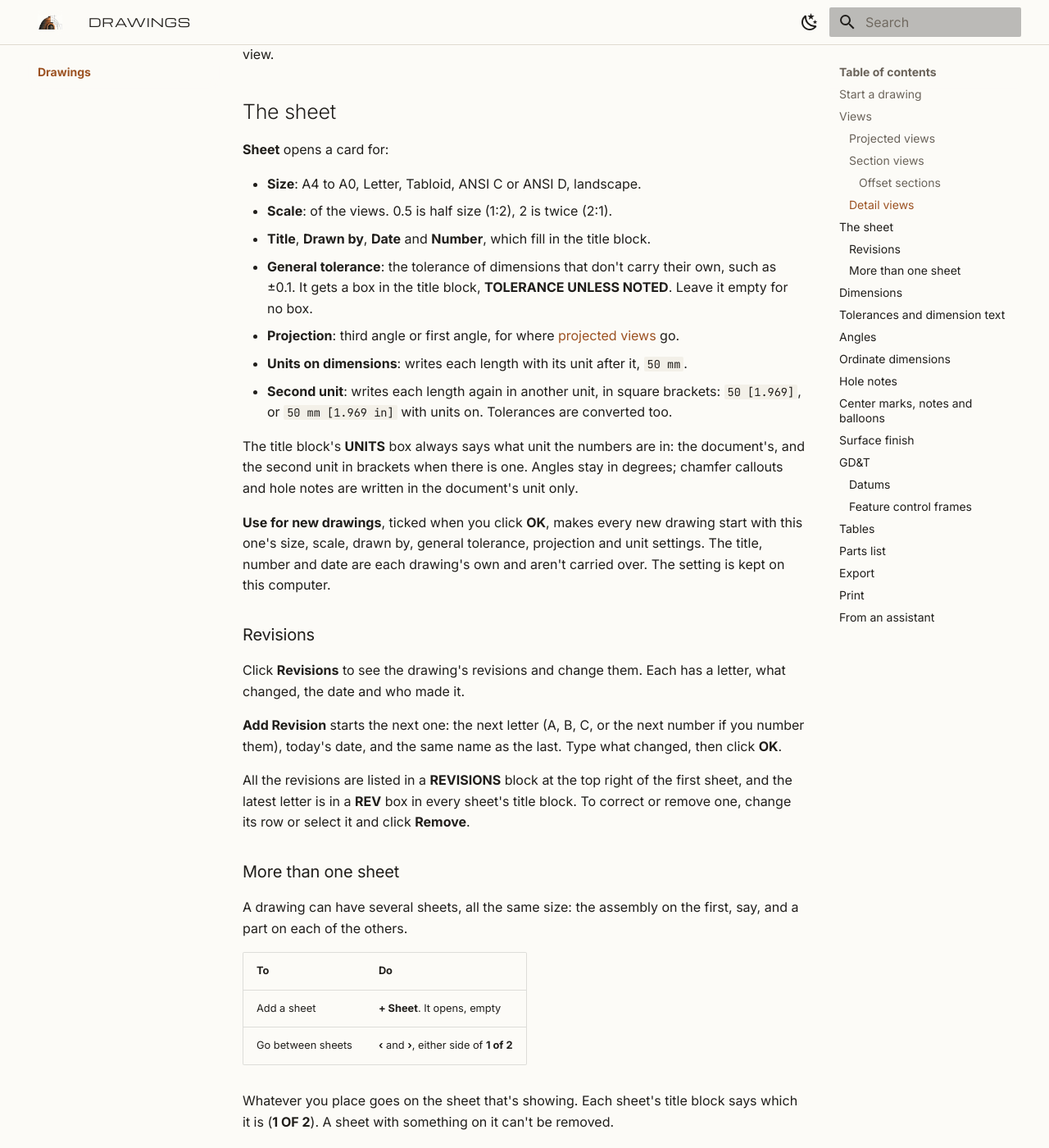
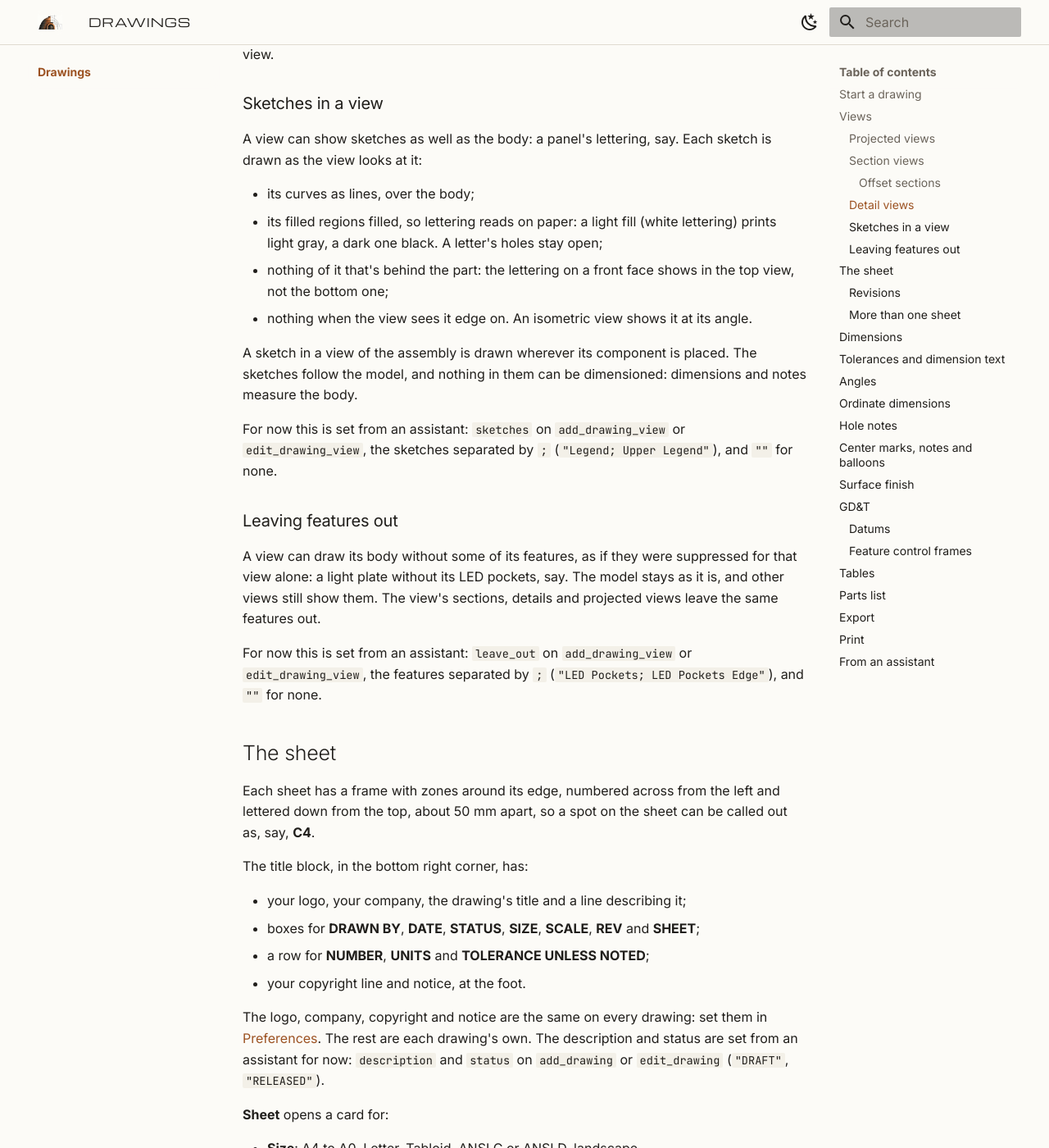
Before and after one commit to invictuscockpits/invictuscad-docs, an MkDocs documentation site: the page built from docs/drawings/index.md, in a window 1280 px wide and 1400 px high, scrolled down 3482 px. Shown: the whole window at 82% size. Built offline with MkDocs 1.6.1 and Material for MkDocs 9.7.7, drawn with Linux system fonts in a browser that asks for light colours; some of the changed text lies outside the part shown.

Commit message:
0.12.3: sketches in drawing views and features left out; the zoned frame and new title block; Preferences > Drawings (company, copyright, notice, logo)

```diff
--- a/docs/drawings/index.md
+++ b/docs/drawings/index.md
@@ -121,15 +121,58 @@ keeps the hatching.
 
 Sections and details follow the model, and you can dimension and note them like any other view.
 
+### Sketches in a view
+
+A view can show sketches as well as the body: a panel's lettering, say. Each sketch is drawn as the
+view looks at it:
+
+- its curves as lines, over the body;
+- its filled regions filled, so lettering reads on paper: a light fill (white lettering) prints
+  light gray, a dark one black. A letter's holes stay open;
+- nothing of it that's behind the part: the lettering on a front face shows in the top view, not
+  the bottom one;
+- nothing when the view sees it edge on. An isometric view shows it at its angle.
+
+A sketch in a view of the assembly is drawn wherever its component is placed. The sketches follow
+the model, and nothing in them can be dimensioned: dimensions and notes measure the body.
+
+For now this is set from an assistant: `sketches` on `add_drawing_view` or `edit_drawing_view`,
+the sketches separated by `;` (`"Legend; Upper Legend"`), and `""` for none.
+
+### Leaving features out
+
+A view can draw its body without some of its features, as if they were suppressed for that view
+alone: a light plate without its LED pockets, say. The model stays as it is, and other views still
+show them. The view's sections, details and projected views leave the same features out.
+
+For now this is set from an assistant: `leave_out` on `add_drawing_view` or `edit_drawing_view`,
+the features separated by `;` (`"LED Pockets; LED Pockets Edge"`), and `""` for none.
+
 ## The sheet
+
+Each sheet has a frame with zones around its edge, numbered across from the left and lettered down
+from the top, about 50 mm apart, so a spot on the sheet can be called out as, say, **C4**.
+
+The title block, in the bottom right corner, has:
+
+- your logo, your company, the drawing's title and a line describing it;
+- boxes for **DRAWN BY**, **DATE**, **STATUS**, **SIZE**, **SCALE**, **REV** and **SHEET**;
+- a row for **NUMBER**, **UNITS** and **TOLERANCE UNLESS NOTED**;
+- your copyright line and notice, at the foot.
+
+The logo, company, copyright and notice are the same on every drawing: set them in
+[Preferences](../getting-started/preferences.md#drawings). The rest are each drawing's own. The
+description and status are set from an assistant for now: `description` and `status` on
+`add_drawing` or `edit_drawing` (`"DRAFT"`, `"RELEASED"`).
 
 **Sheet** opens a card for:
 
 - **Size**: A4 to A0, Letter, Tabloid, ANSI C or ANSI D, landscape.
 - **Scale**: of the views. 0.5 is half size (1:2), 2 is twice (2:1).
 - **Title**, **Drawn by**, **Date** and **Number**, which fill in the title block.
-- **General tolerance**: the tolerance of dimensions that don't carry their own, such as ±0.1. It
-  gets a box in the title block, **TOLERANCE UNLESS NOTED**. Leave it empty for no box.
+- **General tolerance**: the tolerance of dimensions that don't carry their own, such as ±0.1,
+  written in the title block's **TOLERANCE UNLESS NOTED** box. Leave it empty to leave the box
+  blank.
 - **Projection**: third angle or first angle, for where [projected views](#projected-views) go.
 - **Units on dimensions**: writes each length with its unit after it, `50 mm`.
 - **Second unit**: writes each length again in another unit, in square brackets: `50 [1.969]`, or
@@ -152,7 +195,7 @@ the date and who made it.
 them), today's date, and the same name as the last. Type what changed, then click **OK**.
 
 All the revisions are listed in a **REVISIONS** block at the top right of the first sheet, and the
-latest letter is in a **REV** box in every sheet's title block. To correct or remove one, change its
+latest letter is in the **REV** box of every sheet's title block. To correct or remove one, change its
 row or select it and click **Remove**.
 
 ### More than one sheet
@@ -399,8 +442,8 @@ when a part is moved.
 
 | Format | Contains |
 |---|---|
-| **PDF** | Each sheet at its true size, a page each: views, dimensions, notes, tables and the title block |
-| **DXF**, **SVG** | The lines, on the layers **BORDER**, **VISIBLE**, **HIDDEN**, **DIMENSION**, **CENTER**, **HATCH** and **SECTION**, and the numbers and words on **TEXT**. Several sheets are laid side by side |
+| **PDF** | Each sheet at its true size, a page each: views, the sketches in them with their filled regions, dimensions, notes, tables, and the frame and title block with your logo |
+| **DXF**, **SVG** | The lines, on the layers **FRAME**, **BORDER**, **TITLE**, **VISIBLE**, **HIDDEN**, **SKETCH**, **DIMENSION**, **CENTER**, **HATCH** and **SECTION**, and the numbers and words on **TEXT**. Several sheets are laid side by side. The logo and filled regions are in the PDF only |
 
 ## Print
 
@@ -421,6 +464,8 @@ Over [MCP](../automation/mcp.md): `add_drawing`, `edit_drawing`, `add_drawing_vi
 view is `add_drawing_view` with `section_of` or `detail_of` (an offset section also takes
 `through`: `"25, 15; 75, 45"`), and a projected view with `parent` and
 `project` (above, below, left or right); a view of everything is
-`assembly: true`. `edit_drawing` with `sheets` sets how many sheets there are, and views, notes and
+`assembly: true`. A view takes `sketches` (sketches drawn in it) and `leave_out` (features its body
+is drawn without), each separated by `;`. `edit_drawing` takes `description` and `status` for the
+title block, and with `sheets` sets how many sheets there are; views, notes and
 tables take a `sheet`. `edit_drawing` with `revisions` sets the whole list:
 `"A; Initial release; 2026-10-13; CJ | B; Hole moved; 2026-11-02; CJ"`.
```
Also changed, not shown: docs/getting-started/preferences.md (+17 -0 lines).
